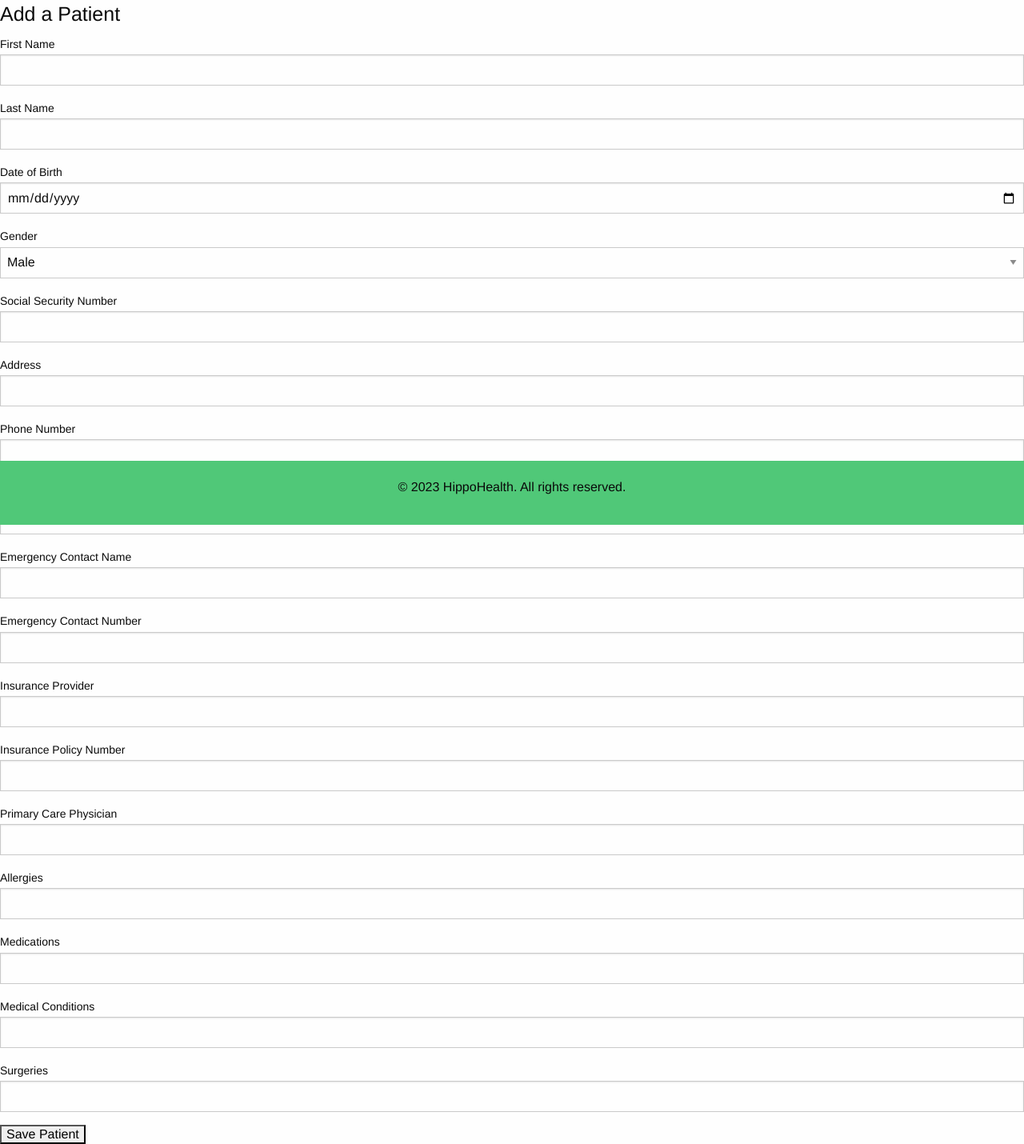
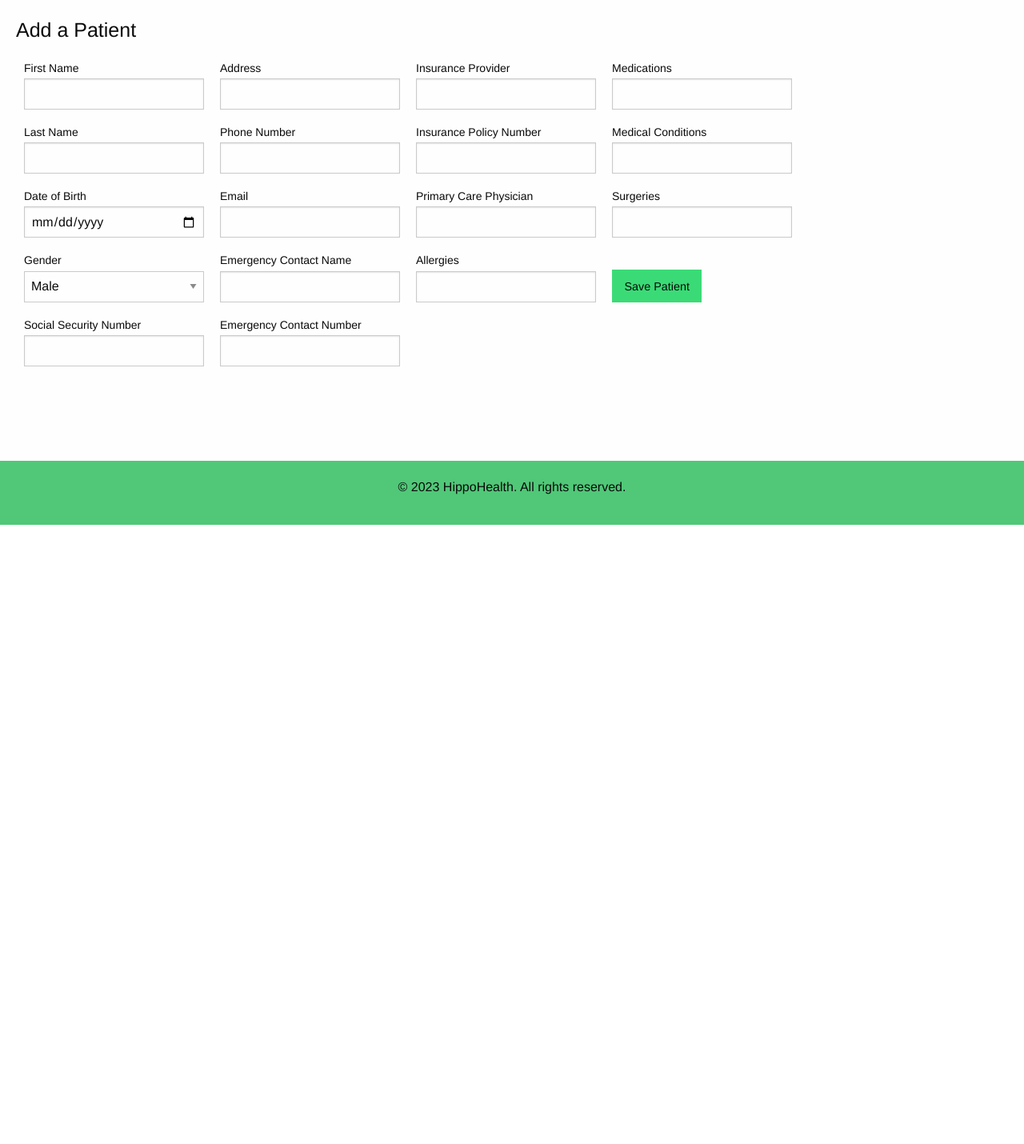
Before and after one commit to williammabotjaeng/hippohealth, a Flask app: page /create_patient in a window 1280 px wide. Shown: the part 144-1574 px from the top of the page at 80% size. After the commit the page ends 800 px from the top, so only its background shows below. Run offline with Flask 3, Linux system fonts and the light colour scheme; some libraries are stand-ins or nearby versions.

Commit message:
patient-submit-btn, app.css, create_patient.html

```diff
--- a/static/css/app.css
+++ b/static/css/app.css
@@ -207,3 +207,39 @@
     padding: 120px;
     margin-left: 180px;
 }
+
+.patient-form-contents {
+    display: flex;
+    flex-direction: row;
+    width: 100%;
+}
+
+.left-patient-form {
+    float: left;
+    padding: 10px;
+}
+
+.right-patient-form {
+    float: right;
+    padding: 10px;
+}
+
+.patient-form-end {
+    float: left;
+    padding: 10px;
+}
+
+.patient-form-far-right {
+    float: right;
+    padding: 10px;
+}
+
+.patient-submit-btn {
+    margin-top: 24px;
+}
+
+.patient-container {
+    padding: 10px;
+    margin: 10px;
+    width: 100%;
+}
--- a/templates/create_patient.html
+++ b/templates/create_patient.html
@@ -1,9 +1,12 @@
 {% extends 'layout.html' %}
 
 {% block content %}
+  <div class="patient-container">
   <h4>Add a Patient</h4>
   <form method="POST" action="{{ url_for('create_patient') }}">
     {{ form.hidden_tag() }}
+    <div class="patient-form-contents">
+    <div class="left-patient-form">
     <div class="form-group">
       {{ form.first_name.label }} {{ form.first_name(class="form-control") }}
       {% for error in form.first_name.errors %}
@@ -38,7 +41,8 @@
         <span class="text-danger">{{ error }}</span>
         {% endfor %}
     </div>
-
+    </div>
+    <div class="right-patient-form">
     <div class="form-group">
         {{ form.address.label }} {{ form.address(class="form-control") }}
         {% for error in form.address.errors %}
@@ -67,12 +71,15 @@
         {% endfor %}
     </div>
 
+
     <div class="form-group">
         {{ form.emergency_contact_number.label }} {{ form.emergency_contact_number(class="form-control") }}
         {% for error in form.emergency_contact_number.errors %}
         <span class="text-danger">{{ error }}</span>
         {% endfor %}
     </div>
+    </div>
+    <div class="patient-form-end">
 
     <div class="form-group">
         {{ form.insurance_provider.label }} {{ form.insurance_provider(class="form-control") }}
@@ -101,7 +108,8 @@
         <span class="text-danger">{{ error }}</span>
         {% endfor %}
     </div>
-
+    </div>
+    <div class="patient-form-far-right">
     <div class="form-group">
         {{ form.medications.label }} {{ form.medications(class="form-control") }}
         {% for error in form.medications.errors %}
@@ -122,9 +130,15 @@
         <span class="text-danger">{{ error }}</span>
         {% endfor %}
     </div>
+    <div class="form-group">
+        {{ form.submit(class="button success patient-submit-btn") }}
+      </div>
+    </div>
+    </div>
 
-    <div class="form-group">
-      {{ form.submit(class="btn btn-primary") }}
     </div>
+    </div>
+
   </form>
+</div>
 {% endblock %}
```
